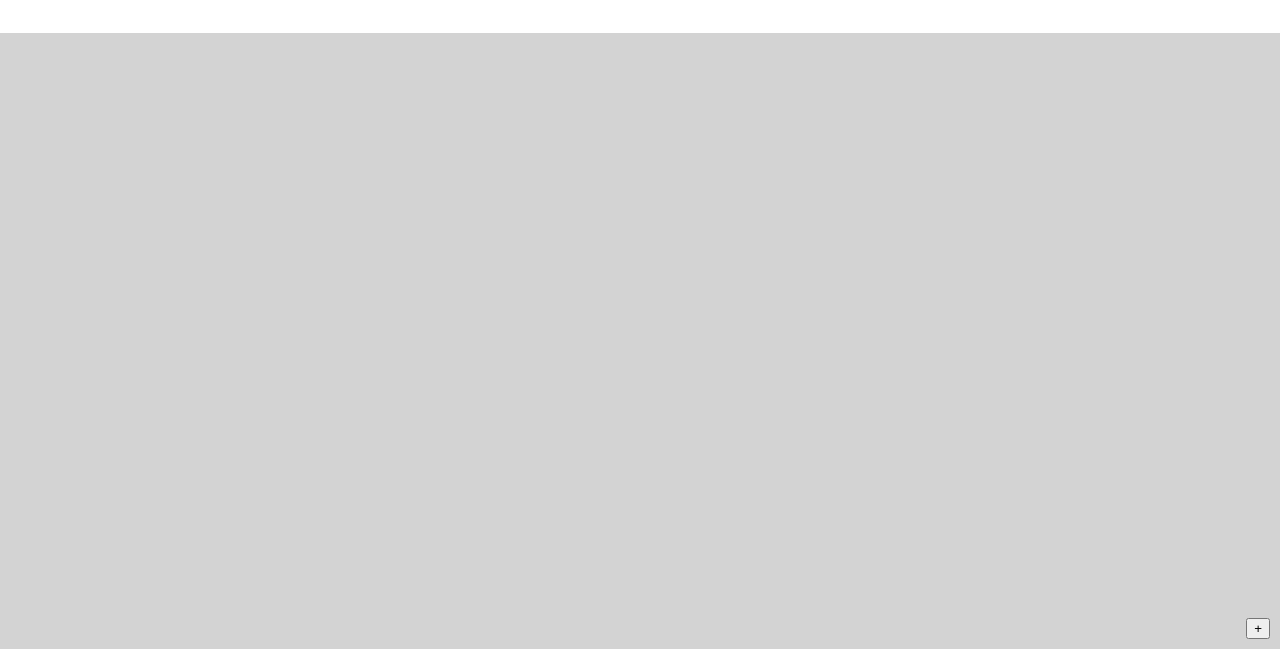
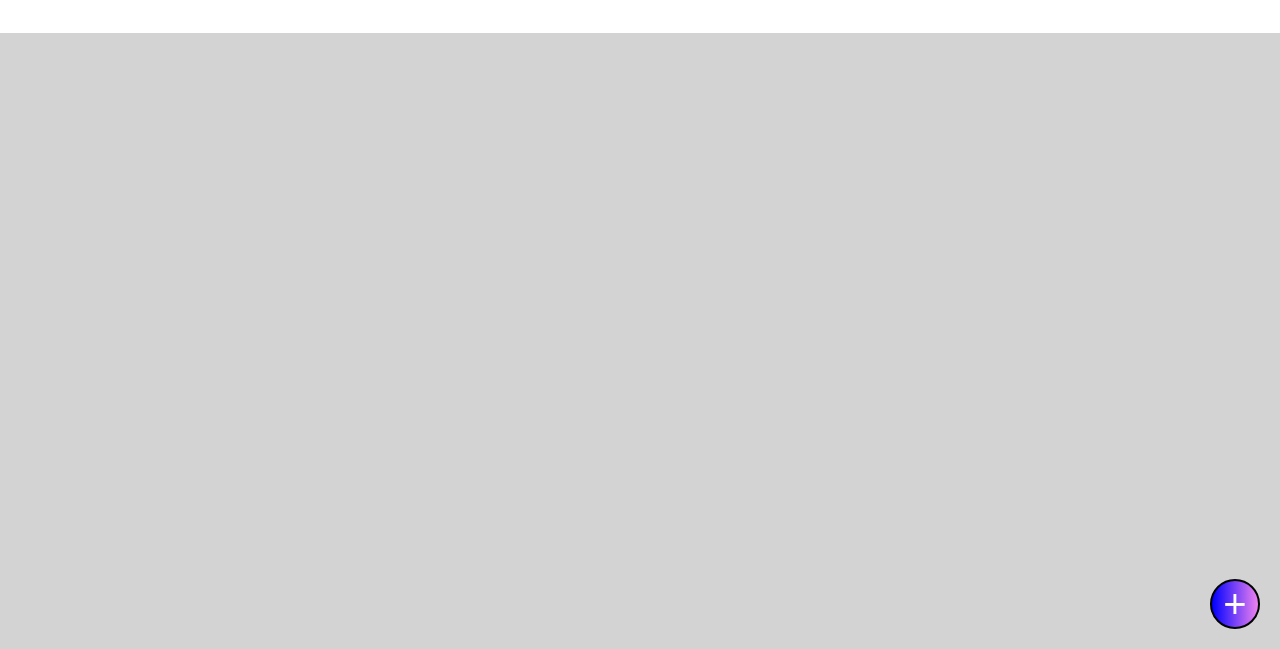
Before and after one commit to pour-moi/Library-Shelf, a plain HTML site: page index.html in a window 1280 px wide. Shown: the part 151-800 px from the top of the page. Drawn offline with Linux system fonts and the light colour scheme.

Commit message:
styling the button

```diff
--- a/style.css
+++ b/style.css
@@ -31,5 +31,12 @@ i {
   position: absolute;
   bottom: 0;
   right: 0;
-  margin: 10px;
+  margin: 0.5em;
+  background: linear-gradient(to right, blue, violet);
+  color: white;
+  width: 50px;
+  height: 50px;
+  border-radius: 50%;
+  border-style: solid;
+  font-size: 40px;
 }
```
